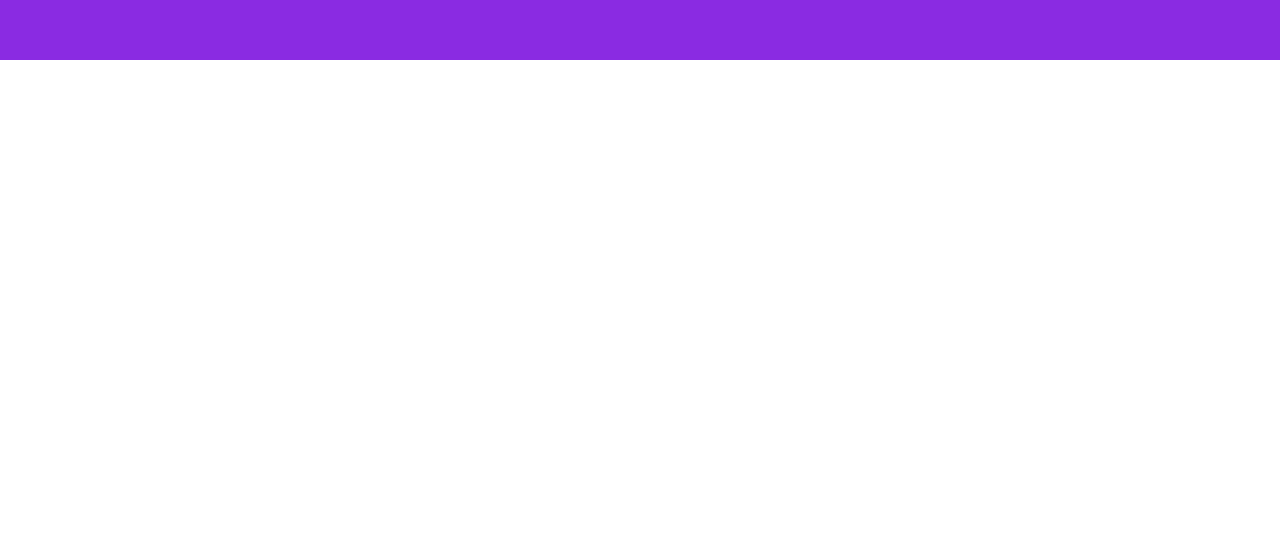
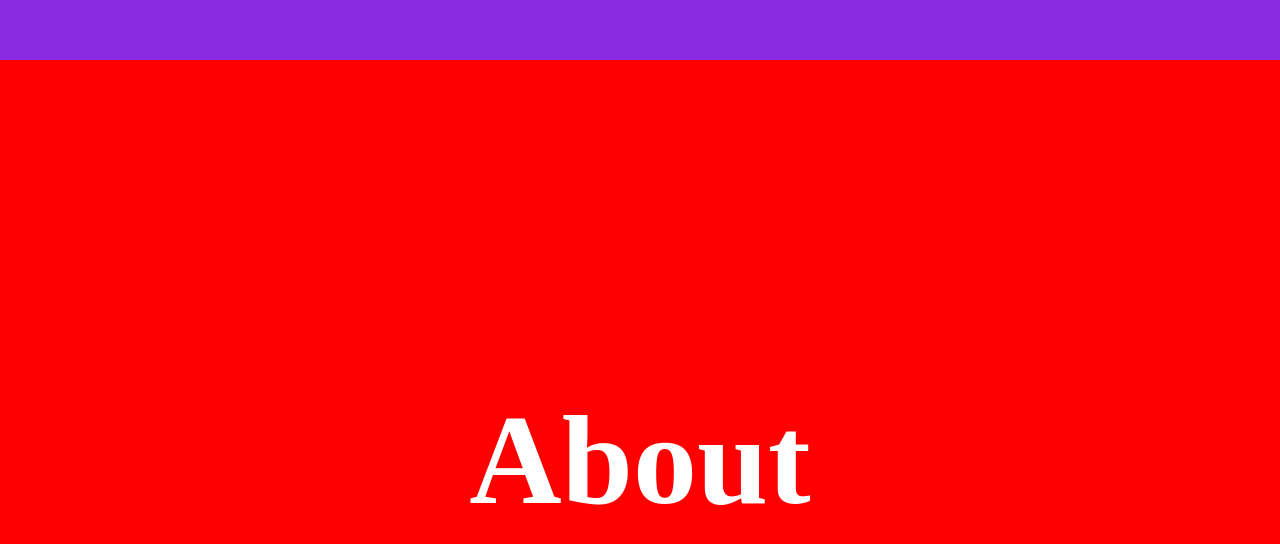
Before and after one commit to abdulhayevbahrom/28-dars, a plain HTML site: page index.html in a window 1280 px wide. Shown: the part 830-1374 px from the top of the page. Before the commit the page ends 890 px from the top, so only its background shows below. Drawn offline with Linux system fonts and the light colour scheme.

Commit message:
add favicon and about

```diff
--- a/index.html
+++ b/index.html
@@ -3,8 +3,13 @@
   <head>
     <meta charset="UTF-8" />
     <meta name="viewport" content="width=device-width, initial-scale=1.0" />
-    <title>Document</title>
+    <title>Nature</title>
     <link rel="stylesheet" href="./style.css" />
+    <link
+      rel="shortcut icon"
+      href="https://yt3.googleusercontent.com/ytc/AIf8zZQZwm7prv6XUISrgCAYVP-yyqZNIiIQcqTp_tq7Ig=s900-c-k-c0x00ffffff-no-rj"
+      type="image/x-icon"
+    />
     <link
       rel="stylesheet"
       href="https://cdnjs.cloudflare.com/ajax/libs/font-awesome/6.5.1/css/all.min.css"
@@ -21,5 +26,9 @@
     <div class="banner">
       <h1>Banner</h1>
     </div>
+
+    <div class="about">
+      <h1>About</h1>
+    </div>
   </body>
 </html>
--- a/style.css
+++ b/style.css
@@ -33,3 +33,14 @@ header i {
   font-size: 5vw;
   color: #fff;
 }
+
+.about {
+  width: 100%;
+  height: 100vh;
+  background-color: red;
+  display: flex;
+  align-items: center;
+  justify-content: center;
+  font-size: 5vw;
+  color: #fff;
+}
```
